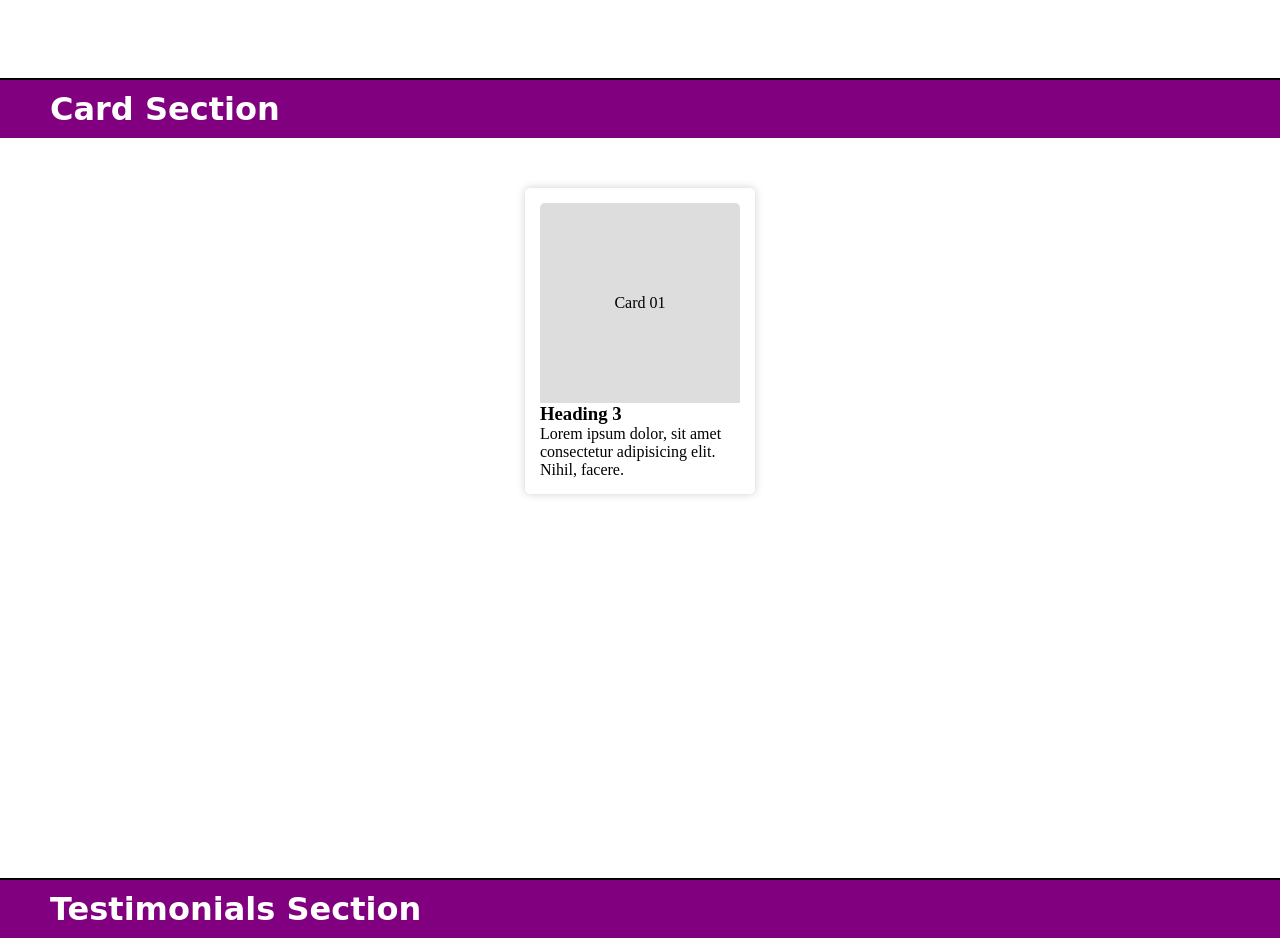
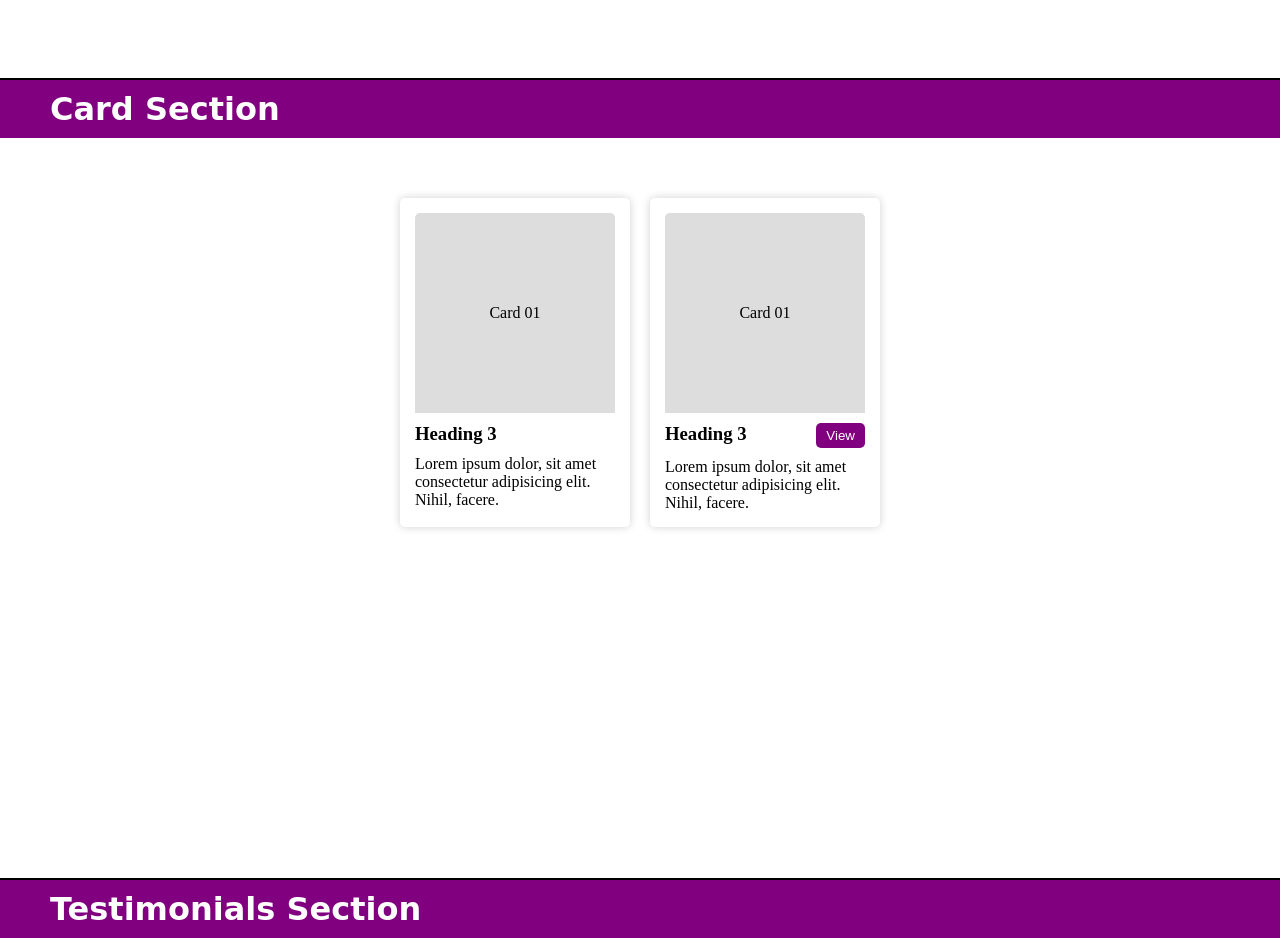
Before and after one commit to A-Al-Mamun/All_In_One, a plain HTML site: page index.html in a window 1280 px wide. Shown: the part 2320-3258 px from the top of the page. Drawn offline with Linux system fonts and the light colour scheme; a web font is replaced by a local one.

Commit message:
Card 02 Design

```diff
--- a/assets/css/style.css
+++ b/assets/css/style.css
@@ -273,8 +273,14 @@ hr{
 /* Header Section End */
 
 /* Card Section Start */
+.cards{
+    width: 100%;
+    padding: 50px 0;
+    display: flex;
+    justify-content: center;
+}
 .card1{
-    margin: 50px auto;
+    margin: 10px;
     padding: 15px;
     width: 230px;
     box-shadow: 0 0 8px #00000030;
@@ -298,7 +304,27 @@ hr{
     justify-content: center;
     align-items: center;
 }
-.card1 h3{}
+.card1 h3{
+    padding: 10px 0;
+    display: flex;
+    justify-content: space-between;
+
+}
+.card1 h3 button{
+    background: purple;
+    border: none;
+    color: #fff;
+    padding: 5px 10px;
+    border-radius: 5px;
+    cursor: pointer;
+}
+
+/* .card1 h3 button:hover{
+    position: absolute;
+    top: 0;
+    left: 0;
+    transform: scale(1.2);
+} */
 .card1 p{}
 /* Card Section End */
 
--- a/index.html
+++ b/index.html
@@ -113,10 +113,17 @@
     <div class="section" id="card">
         <h1 class="sec-title font-sevillana">Card Section</h1>
 
-        <div class="card1">
-            <div></div>
-            <h3>Heading 3</h3>
-            <p>Lorem ipsum dolor, sit amet consectetur adipisicing elit. Nihil, facere.</p>
+        <div class="cards">
+            <div class="card1">
+                <div></div>
+                <h3>Heading 3</h3>
+                <p>Lorem ipsum dolor, sit amet consectetur adipisicing elit. Nihil, facere.</p>
+            </div>
+            <div class="card1">
+                <div></div>
+                <h3>Heading 3 <button>View</button></h3>
+                <p>Lorem ipsum dolor, sit amet consectetur adipisicing elit. Nihil, facere.</p>
+            </div>
         </div>
     </div>
     <!-- Card Design Section End -->
```
